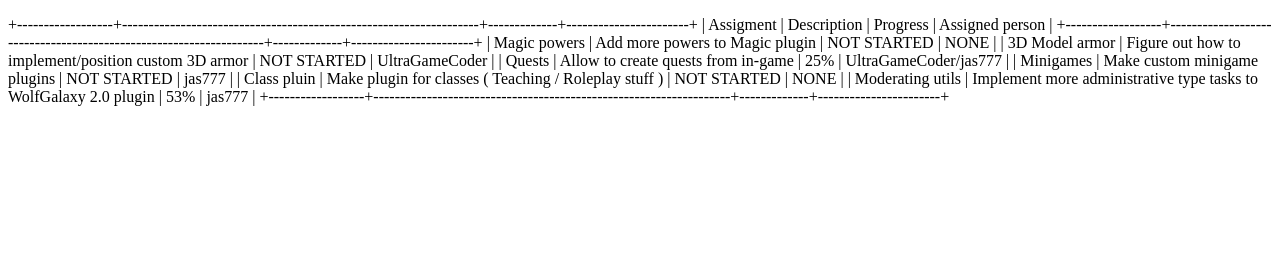
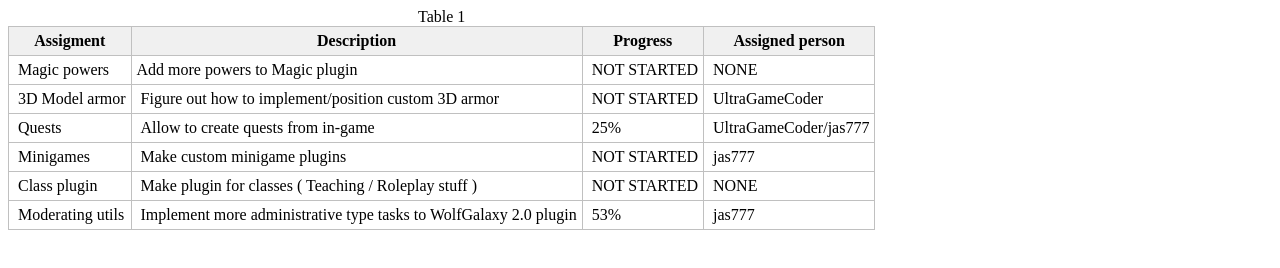
Before and after one commit to WolfGalaxy/wolfgalaxy.github.io, a plain HTML site: page index.html in a window 1280 px wide. Drawn offline with Linux system fonts and the light colour scheme.

Commit message:
Update index.html

```diff
--- a/index.html
+++ b/index.html
@@ -1,15 +1,68 @@
 <!DOCTYPE html>
 <html >
-<p>
-+------------------+-------------------------------------------------------------------+-------------+-----------------------+
-|    Assigment     |                            Description                            |  Progress   |    Assigned person    |
-+------------------+-------------------------------------------------------------------+-------------+-----------------------+
-| Magic powers     | Add more powers to Magic plugin                                   | NOT STARTED | NONE                  |
-| 3D Model armor   | Figure out how to implement/position custom 3D armor              | NOT STARTED | UltraGameCoder        |
-| Quests           | Allow to create quests from in-game                               | 25%         | UltraGameCoder/jas777 |
-| Minigames        | Make custom minigame plugins                                      | NOT STARTED | jas777                |
-| Class pluin      | Make plugin for classes ( Teaching / Roleplay stuff )             | NOT STARTED | NONE                  |
-| Moderating utils | Implement more administrative type tasks to WolfGalaxy 2.0 plugin | 53%         | jas777                |
-+------------------+-------------------------------------------------------------------+-------------+-----------------------+
-</p>
+<style>
+	.demo {
+		border:1px solid #C0C0C0;
+		border-collapse:collapse;
+		padding:5px;
+	}
+	.demo th {
+		border:1px solid #C0C0C0;
+		padding:5px;
+		background:#F0F0F0;
+	}
+	.demo td {
+		border:1px solid #C0C0C0;
+		padding:5px;
+	}
+</style>
+<table class="demo">
+	<caption>Table 1</caption>
+	<thead>
+	<tr>
+		<th>Assigment</th>
+		<th>Description</th>
+		<th>Progress</th>
+		<th>Assigned person</th>
+	</tr>
+	</thead>
+	<tbody>
+	<tr>
+		<td>&nbsp;Magic powers</td>
+		<td><span style="color: rgb(0, 0, 0); font-family: &quot;Times New Roman&quot;; font-size: medium;">Add more powers to Magic plugin</span>&nbsp;</td>
+		<td>&nbsp;NOT STARTED</td>
+		<td>&nbsp;NONE</td>
+	</tr>
+	<tr>
+		<td>&nbsp;3D Model armor</td>
+		<td>&nbsp;Figure out how to implement/position custom 3D armor</td>
+		<td>&nbsp;NOT STARTED</td>
+		<td>&nbsp;UltraGameCoder</td>
+	</tr>
+	<tr>
+		<td>&nbsp;Quests</td>
+		<td>&nbsp;Allow to create quests from in-game</td>
+		<td>&nbsp;25%</td>
+		<td>&nbsp;UltraGameCoder/jas777</td>
+	</tr>
+	<tr>
+		<td>&nbsp;Minigames</td>
+		<td>&nbsp;Make custom minigame plugins</td>
+		<td>&nbsp;NOT STARTED</td>
+		<td>&nbsp;jas777</td>
+	</tr>
+	<tr>
+		<td>&nbsp;Class plugin</td>
+		<td>&nbsp;Make plugin for classes ( Teaching / Roleplay stuff )</td>
+		<td>&nbsp;NOT STARTED</td>
+		<td>&nbsp;NONE</td>
+	</tr>
+	<tr>
+		<td>&nbsp;Moderating utils</td>
+		<td>&nbsp;Implement more administrative type tasks to WolfGalaxy 2.0 plugin</td>
+		<td>&nbsp;53%</td>
+		<td>&nbsp;jas777</td>
+	</tr>
+	<tbody>
+</table>
 </html>
```
